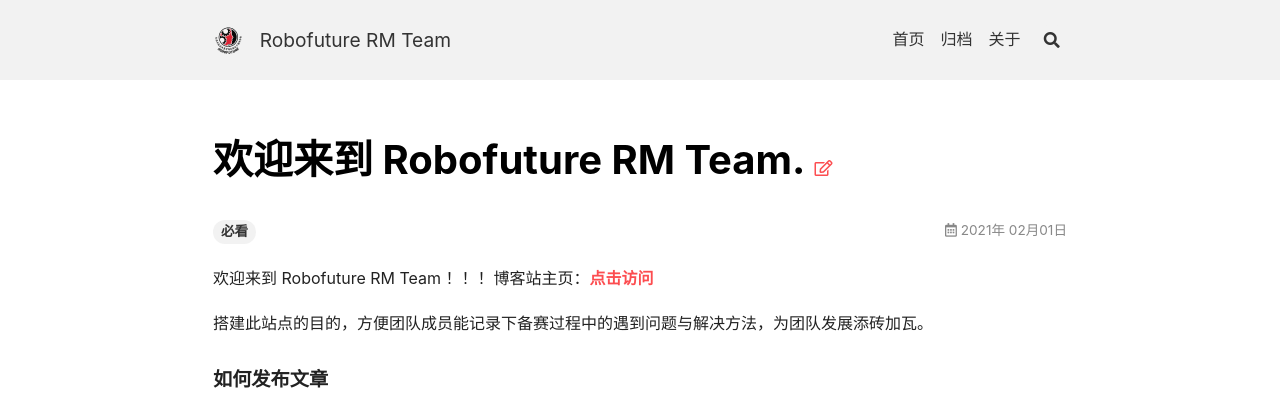
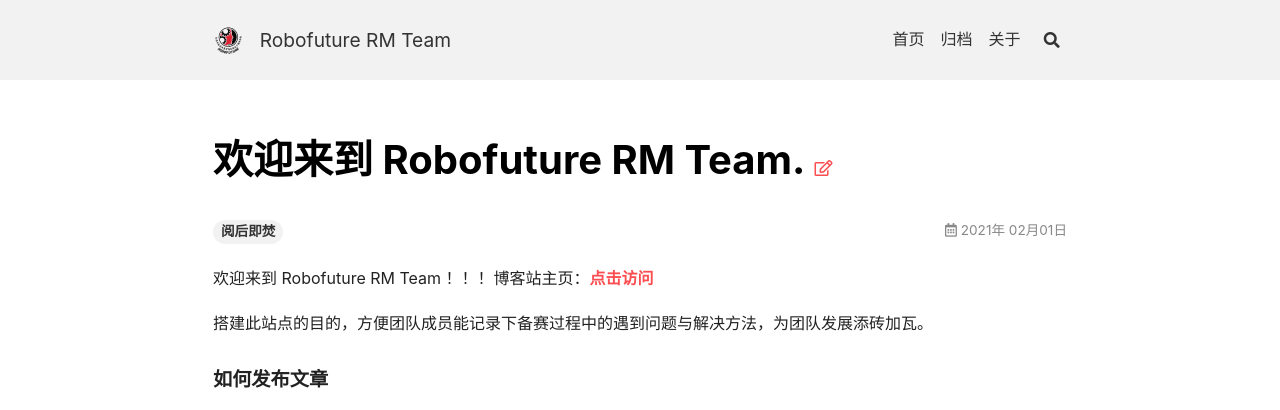
Before and after one commit to Robofuture-RM/Robofuture-RM.github.io, a Jekyll site: the page built from _posts/2021-02-01-Welcome.md, in a window 1280 px wide. Shown: the top 410 px of the page. Built offline with Jekyll 4.4.1, drawn with Linux system fonts in a browser that asks for light colours; nearby versions of some CDN libraries.

Commit message:
修改 Welcome.md 的 ‘tags’

```diff
--- a/_posts/2021-02-01-Welcome.md
+++ b/_posts/2021-02-01-Welcome.md
@@ -1,6 +1,6 @@
 ---
 title: 欢迎来到 Robofuture RM Team.
-tags: 必看
+tags: 阅后即焚
 modify_date: 2021-02-01
 ---
 
```
